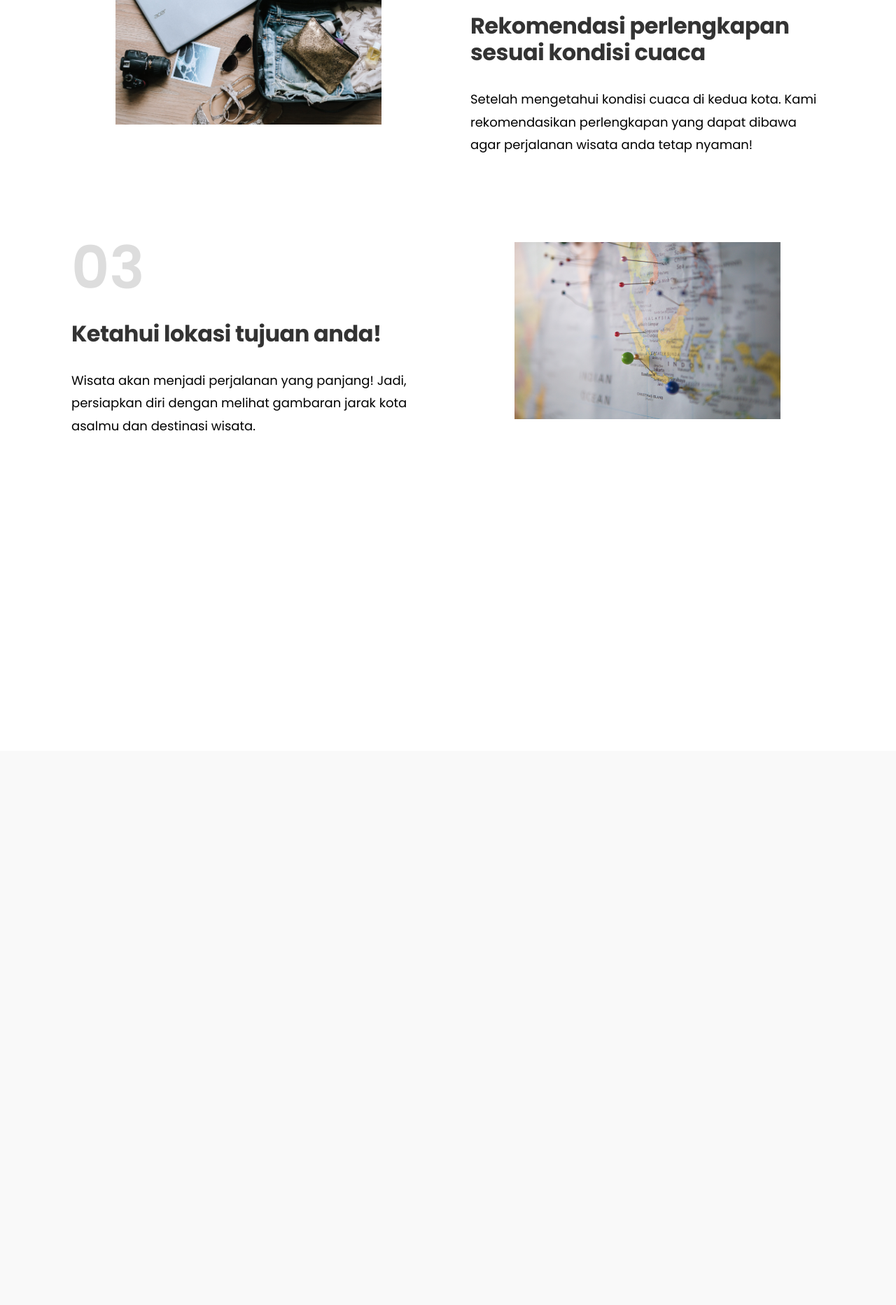
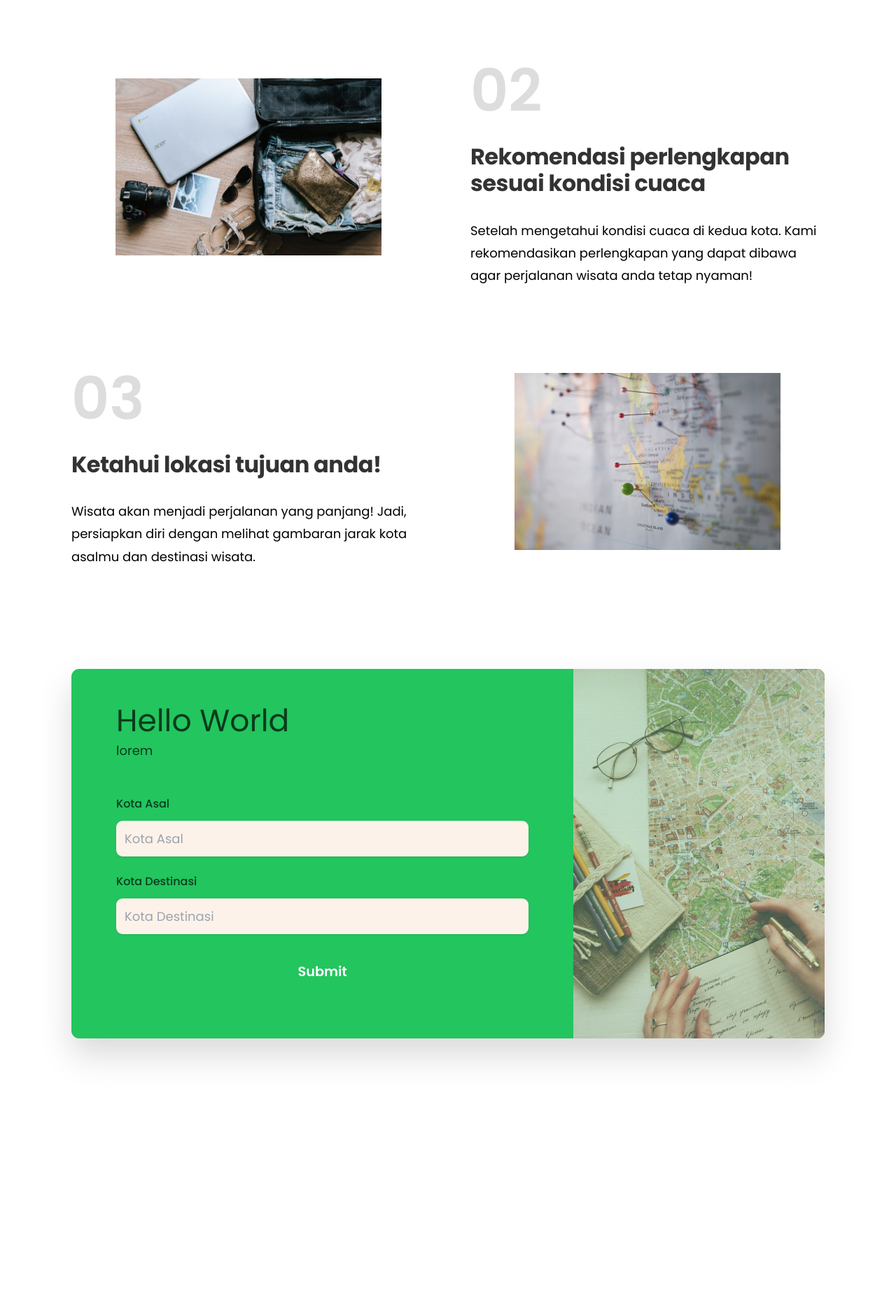
Before and after one commit to eugeniusms/wisata-nusantara, a Django app: page /panduan-perjalanan/ in a window 1280 px wide. Shown: the part 1512-3377 px from the top of the page at 70% size. Before the commit the page ends 2128 px from the top, so only its background shows below. Run offline with Django 4.2, Linux system fonts and the light colour scheme; some libraries are stand-ins or nearby versions.

Commit message:
fix display page

```diff
--- a/panduan_perjalanan/static/panduan_perjalanan/css/style.css
+++ b/panduan_perjalanan/static/panduan_perjalanan/css/style.css
@@ -1,6 +1,6 @@
 :root {
   --text-color: #fff;
-  --background-color: #333;
+  --main-color: #22C55E;
   --button-color: aqua;
 
 }
@@ -145,11 +100,25 @@
   grid-column: 1/-1;
 }
 
-.panduan-number {
-  font-size: 5.25rem;
-  font-weight: 600;
-  color: #ddd;
-  margin-bottom: 0.75rem;
+.heading-primary,
+.heading-secondary,
+.heading-tertiary {
+  font-weight: 700;
+  color: #333;
+  letter-spacing: -0.5px;
+}
+
+.heading-secondary {
+  font-size: 2.75rem;
+  line-height: 1.2;
+  margin-bottom: 6rem;
+}
+
+.heading-primary {
+  color: #fff;
+  font-size: 3.25rem;
+  line-height: 1.05;
+  margin-bottom: 2rem;
 }
 
 .heading-tertiary {
@@ -176,3 +162,72 @@
 .panduan-img {
   width: 75%;
 }
+
+.section-form {
+  padding: 3rem 0 8rem;
+}
+
+.heading-form {
+  font-size: 2.75rem;
+  line-height: 1.2;
+}
+
+.form-text {
+  font-size: 1.125rem;
+  line-height: 1.8;
+  margin-bottom: 3rem;
+}
+
+.form-box {
+  display: grid;
+  /* 2/3 = 66.6% + 1/3 = 33.3% */
+  grid-template-columns: 2fr 1fr;
+  /* background-color: #; */
+  box-shadow: 0 1.5rem 3rem rgba(0, 0, 0, 0.15);
+  border-radius: 11px;
+
+  /* background-image: linear-gradient(to right bottom, #eb984e, #e67e22); */
+  background-color: var(--main-color);
+  overflow: hidden;
+}
+
+.form-text-box {
+  padding: 3rem 4rem 4rem 4rem;
+  color: #0a3b1c;
+}
+
+.form-panduan {
+  display: grid;
+  grid-template-columns: 1fr;
+  row-gap: 1.5rem;
+}
+
+.form-panduan label {
+  display: block;
+  font-size: 1rem;
+  font-weight: 500;
+  margin-bottom: 0.75rem;
+}
+
+.form-panduan input {
+  width: 100%;
+  padding: 0.75rem;
+  font-size: 1.125rem;
+  font-family: inherit;
+  color: inherit;
+  border: none;
+  background-color: #fdf2e9;
+  border-radius: 9px;
+  box-shadow: 0 1px 2px rgba(0, 0, 0, 0.1);
+}
+
+.form-img-box {
+  background: linear-gradient(
+      to right bottom,
+      rgba(145, 226, 175, 0.35),
+      rgba(189, 238, 207, 0.35)
+    ),
+    url("/static/panduan_perjalanan/img/travel-map.jpg") no-repeat;
+  background-size: cover;
+  background-position: center;
+}
--- a/panduan_perjalanan/templates/panduan-perjalanan.html
+++ b/panduan_perjalanan/templates/panduan-perjalanan.html
@@ -14,25 +14,25 @@
 <div>
   <section class="hero-section">
     <div class="hero-container">
-        <h1 id="primary-text">Lorem, ipsum dolor sit amet consectetur adipisicing elit</h1>
+        <h1 class="heading-primary">Panduan Perjalanan</h1>
         <br>
-        <p id="subtitle">Lorem, ipsum dolor sit amet consectetur adipisicing elit. Impedit illum dignissimos distinctio similique temporibus veniam fuga neque incidunt?</p>
+        <p class="hero-description">Panduan Perjalanan berisikan informasi dan rekomendasi perlengkapan yang berguna untuk perjalanan wisata yang aman dan nyaman</p>
         <br>
         <button class="btn btn-hero">Pandu Wisata &DownArrow;</button>
     </div>
   </section>
 
-  <main class="section-container page-description">
+  <section class="section-container page-description">
     <div class="box-container">
-      <h2>Hello Worlds</h2>
-      <p>Lorem ipsum dolor sit amet consectetur adipisicing elit.</p>
+      <p class="subheading">DESKRIPSI PANDUAN</p>
+      <p class="heading-secondary">Terdapat 3 hal dalam panduan perjalanan</p>
     </div>
 
     <div class="box-container grid grid-2cols grid--center-v">
       <!-- panduan 01 -->
       <div class="panduan-text-box">
         <p class="panduan-number">01</p>
-        <h3 class=" ">
+        <h3 class="heading-tertiary">
           Ramalan cuaca terkini
         </h3>
         <p class="panduan-description">
@@ -84,26 +84,52 @@
         />
       </div>
     </div>
+    </div>
+  </section>
 
-    <!-- <div class="card">
-      <form id="form-panduan" onsubmit="return false;">
-        {% csrf_token %}
-        <div class="kota-asal">
-          <label>Kota Asal</label>
-          <input class="input-panduan" type="text" name="kota_asal" placeholder="Kota Asal" required />
+  <section class="section-form">
+    <div class="box-container">
+      <div class="form-box">
+        <div class="form-text-box">
+          <h2 class="heading-form">Hello World</h2>
+          <p class="form-text">lorem</p>
+
+          <form class="form-panduan" onsubmit="return false;">
+            {% csrf_token %}
+            <div>
+              <label>Kota Asal</label>
+              <input
+              class="input-kota"
+              type="text"
+              name="kota_asal"
+              placeholder="Kota Asal"
+              required />
+            </div>
+
+            <div>
+              <label>Kota Destinasi</label>
+              <input
+                class="input-kota"
+                type="text"
+                name="kota_destinasi"
+                placeholder="Kota Destinasi"
+                required />
+            </div>
+
+            <button type="submit" class="btn btn--form">Submit</button>
+
+          </form>
         </div>
-        <div class="kota-destinasi">
-          <label>Kota Destinasi</label>
-          <input class="input-panduan" type="text" name="kota_destinasi" placeholder="Kota Destinasi" required />
-        </div>
-        <input type="submit" class="btn btn-submit">
-      </form> -->
+        <div
+          class="form-img-box"
+          role="img"
+        ></div>
     </div>
-  </main>
+  </section>
 
   <section class="section-panduan">
     <div class="container">
-      <div class="grid grid-2cols-2rows daftar-panduan">
+      <div class="grid grid-2-2 daftar-panduan">
         <!-- isi panduan -->
       </div>
 
```
Also changed, not shown: other parts of panduan_perjalanan/static/panduan_perjalanan/css/style.css (+23 -51 lines), panduan_perjalanan/static/panduan_perjalanan/img/travel-map.jpg (added).
